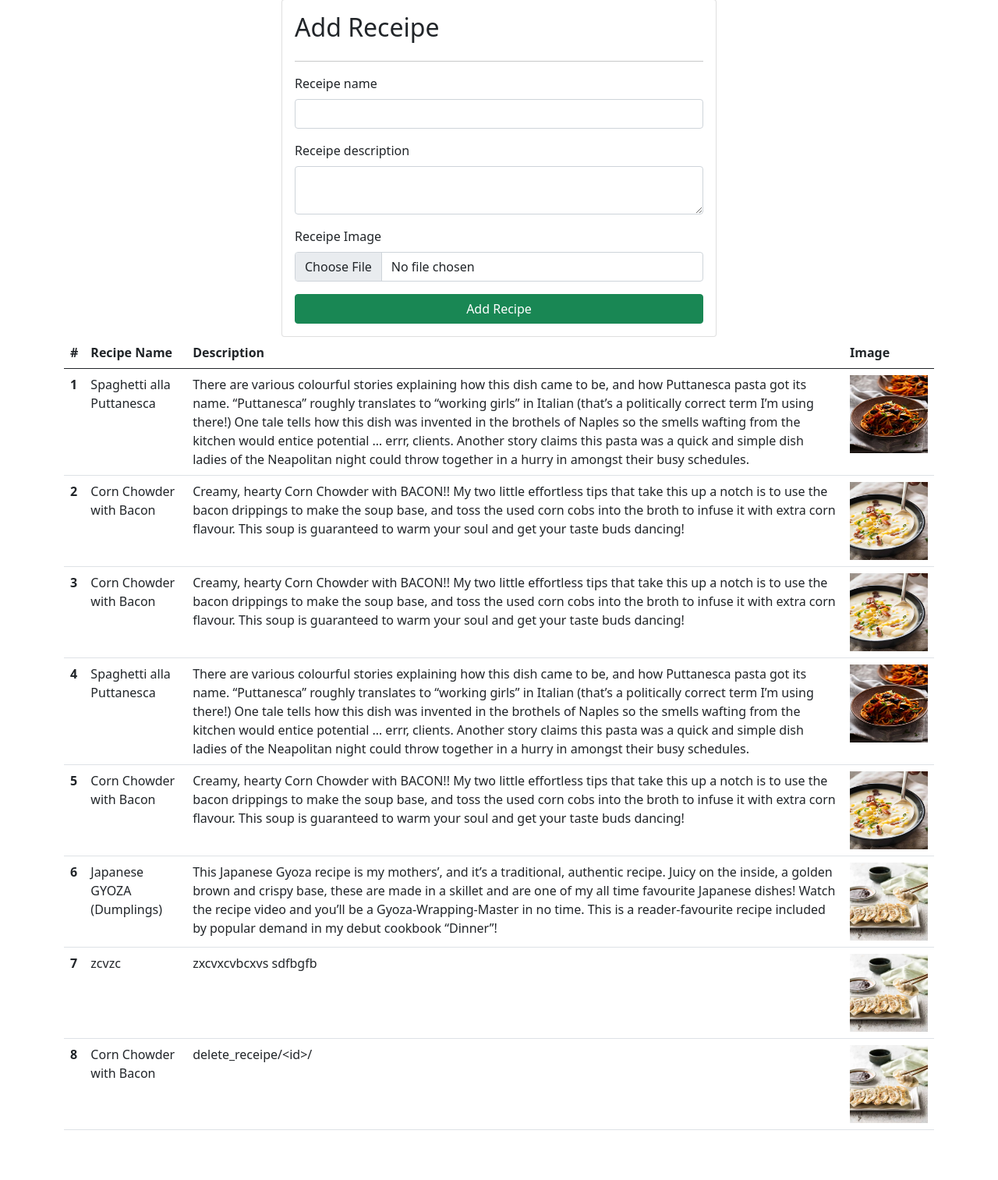
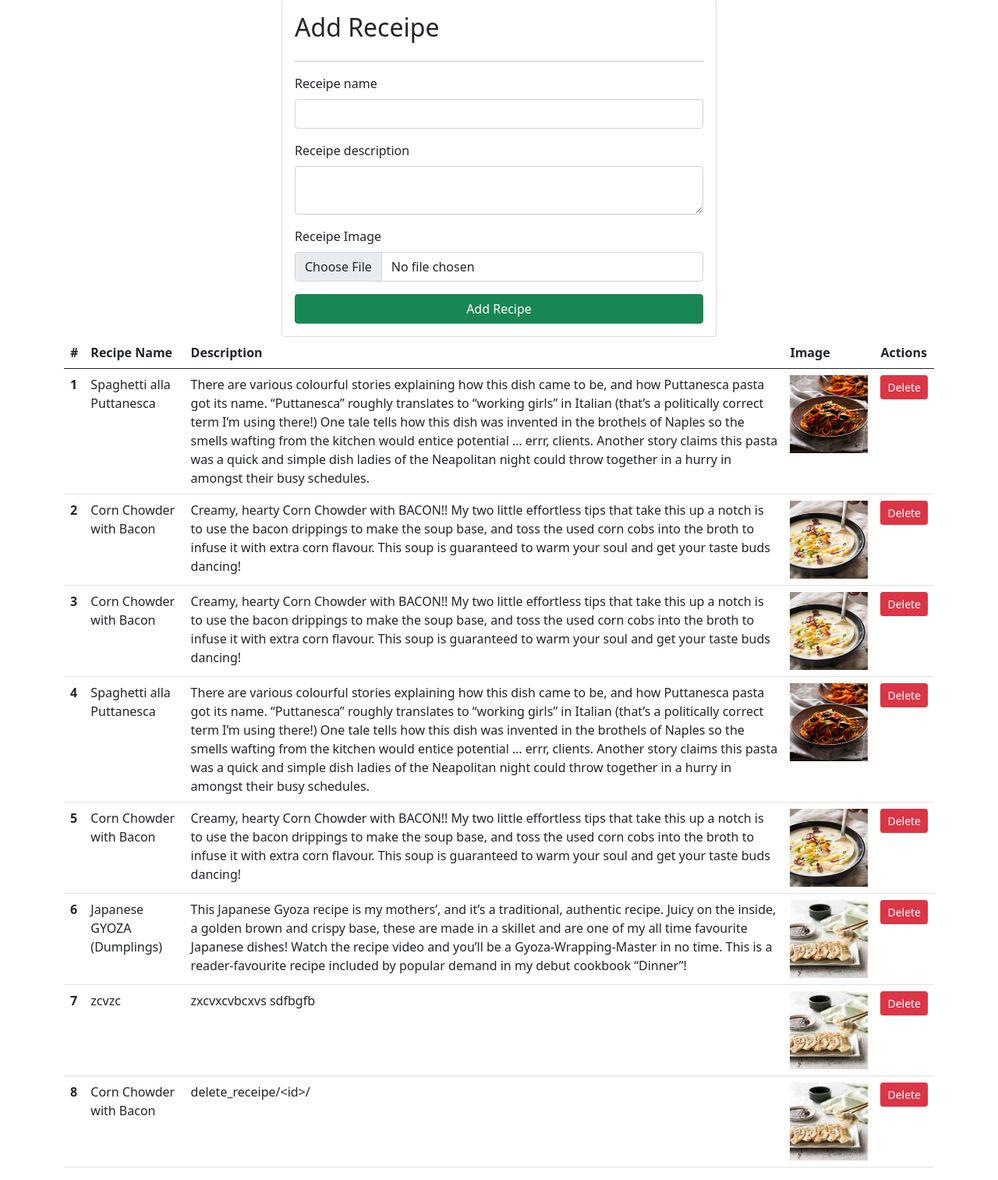
Before and after one commit to faizbagwan/Recipe-Management-System, a Django app: page /receipe_list/ in a window 1280 px wide. Shown: the part 49-1562 px from the top of the page at 78% size. Before the commit the page ends 1498 px from the top, so only its background shows below. Run offline with Django 5.2, Linux system fonts and the light colour scheme; data comes from the database, SQL or seed files in the repository; both versions use the stored data as it was after the commit.

Commit message:
Enable CURD operations via dynamic URLs

```diff
--- a/Recipe_Management_System/Recipe_Management_System/settings.py
+++ b/Recipe_Management_System/Recipe_Management_System/settings.py
@@ -117,11 +117,11 @@ USE_TZ = True
 # https://docs.djangoproject.com/en/6.0/howto/static-files/
 
 STATIC_URL = '/static/'
-static_root = os.path.join(BASE_DIR, 'staticfiles')
+STATIC_ROOT = os.path.join(BASE_DIR, 'staticfiles')
 
 
 STATICFILES_DIR = [
     os.path.join(BASE_DIR, 'public/static')
 ]
-media_root = os.path.join(BASE_DIR, 'public/static')
-media_url = '/media/'
+MEDIA_ROOT= os.path.join(BASE_DIR, 'public/static')
+MEDIA_URL = '/media/'
--- a/Recipe_Management_System/Recipe_Management_System/urls.py
+++ b/Recipe_Management_System/Recipe_Management_System/urls.py
@@ -23,6 +23,7 @@ from django.contrib.staticfiles.urls import staticfiles_urlpatterns
 urlpatterns = [
     path('admin/', admin.site.urls),
     path('receipe_list/', receipe_list, name='receipe_list'),
+    path('delete_receipe/<id>/', delete_receipe, name='delete_receipe'),
 ]
 
 
--- a/Recipe_Management_System/vege/templates/receipe_list.html
+++ b/Recipe_Management_System/vege/templates/receipe_list.html
@@ -59,15 +59,19 @@
             <th scope="col">Recipe Name</th>
             <th scope="col">Description</th>
             <th scope="col">Image</th>
+            <th scope="col">Actions</th>
           </tr>
         </thead>
         <tbody>
-          {% for recipe in receipe_list %}
+          {% for receipe in receipe_list %}
           <tr>
             <th scope="row">{{ forloop.counter }}</th>
-            <td>{{ recipe.receipe_name }}</td>
-            <td>{{ recipe.receipe_description }}</td>
-            <td><img src="/media/{{ recipe.receipe_image }}" width="100" height="100"></td>
+            <td>{{ receipe.receipe_name }}</td>
+            <td>{{ receipe.receipe_description }}</td>
+            <td><img src="/media/{{ receipe.receipe_image }}" width="100" height="100"></td>
+            <td>
+              {% comment %} <a href="{% url 'edit_receipe' receipe.id %}" class="btn btn-primary btn-sm">Edit</a> {% endcomment %}
+              <a href="{% url 'delete_receipe' receipe.id %}" class="btn btn-danger btn-sm">Delete</a>
           </tr>
           {% endfor %}
         </tbody>
--- a/Recipe_Management_System/vege/views.py
+++ b/Recipe_Management_System/vege/views.py
@@ -29,3 +29,9 @@ def receipe_list(request):
        #print(receipe_name)
 
     return render(request, 'receipe_list.html', context)
+
+
+def delete_receipe(request, id):
+    receipe = Receipe.objects.get(id=id)
+    receipe.delete()
+    return redirect('receipe_list')
```
Also changed, not shown: Recipe_Management_System/db.sqlite3, Recipe_Management_System/public/static/receipe_images/Corn-Chowder-11.webp (renamed from Recipe_Management_System/receipe_images/Corn-Chowder-11.webp), Recipe_Management_System/public/static/receipe_images/Corn-Chowder-11_HopBAdy.webp (renamed from Recipe_Management_System/receipe_images/Corn-Chowder-11_HopBAdy.webp), Recipe_Management_System/public/static/receipe_images/Corn-Chowder-11_s8DWe75.webp (renamed from Recipe_Management_System/receipe_images/Corn-Chowder-11_s8DWe75.webp), Recipe_Management_System/public/static/receipe_images/Gyoza-Japanese-Dumplings_1-680x900.webp (added), Recipe_Management_System/public/static/receipe_images/Spaghetti-Puttanesca_68.webp (renamed from Recipe_Management_System/receipe_images/Spaghetti-Puttanesca_68.webp), Recipe_Management_System/public/static/receipe_images/Spaghetti-Puttanesca_68_4GLXSVi.webp (renamed from Recipe_Management_System/receipe_images/Spaghetti-Puttanesca_68_4GLXSVi.webp), Recipe_Management_System/public/static/receipe_images/Spaghetti-Puttanesca_68_9tkTXuS.webp (renamed from Recipe_Management_System/receipe_images/Spaghetti-Puttanesca_68_9tkTXuS.webp), Recipe_Management_System/public/static/receipe_images/Spaghetti-Puttanesca_68_E1jIkHP.webp (renamed from Recipe_Management_System/receipe_images/Spaghetti-Puttanesca_68_E1jIkHP.webp), Recipe_Management_System/public/static/receipe_images/Spaghetti-Puttanesca_68_FumtIrI.webp (renamed from Recipe_Management_System/receipe_images/Spaghetti-Puttanesca_68_FumtIrI.webp), Recipe_Management_System/public/static/receipe_images/Spaghetti-Puttanesca_68_Pb8bDQL.webp (renamed from Recipe_Management_System/receipe_images/Spaghetti-Puttanesca_68_Pb8bDQL.webp), Recipe_Management_System/public/static/receipe_images/Spaghetti-Puttanesca_68_XYdDHx4.webp (renamed from Recipe_Management_System/receipe_images/Spaghetti-Puttanesca_68_XYdDHx4.webp), Recipe_Management_System/public/static/receipe_images/Spaghetti-Puttanesca_68_bVIzJqI.webp (renamed from Recipe_Management_System/receipe_images/Spaghetti-Puttanesca_68_bVIzJqI.webp), Recipe_Management_System/public/static/receipe_images/Spaghetti-Puttanesca_68_iO5jaTL.webp (renamed from Recipe_Management_System/receipe_images/Spaghetti-Puttanesca_68_iO5jaTL.webp), 1 more files, 1 other file.
